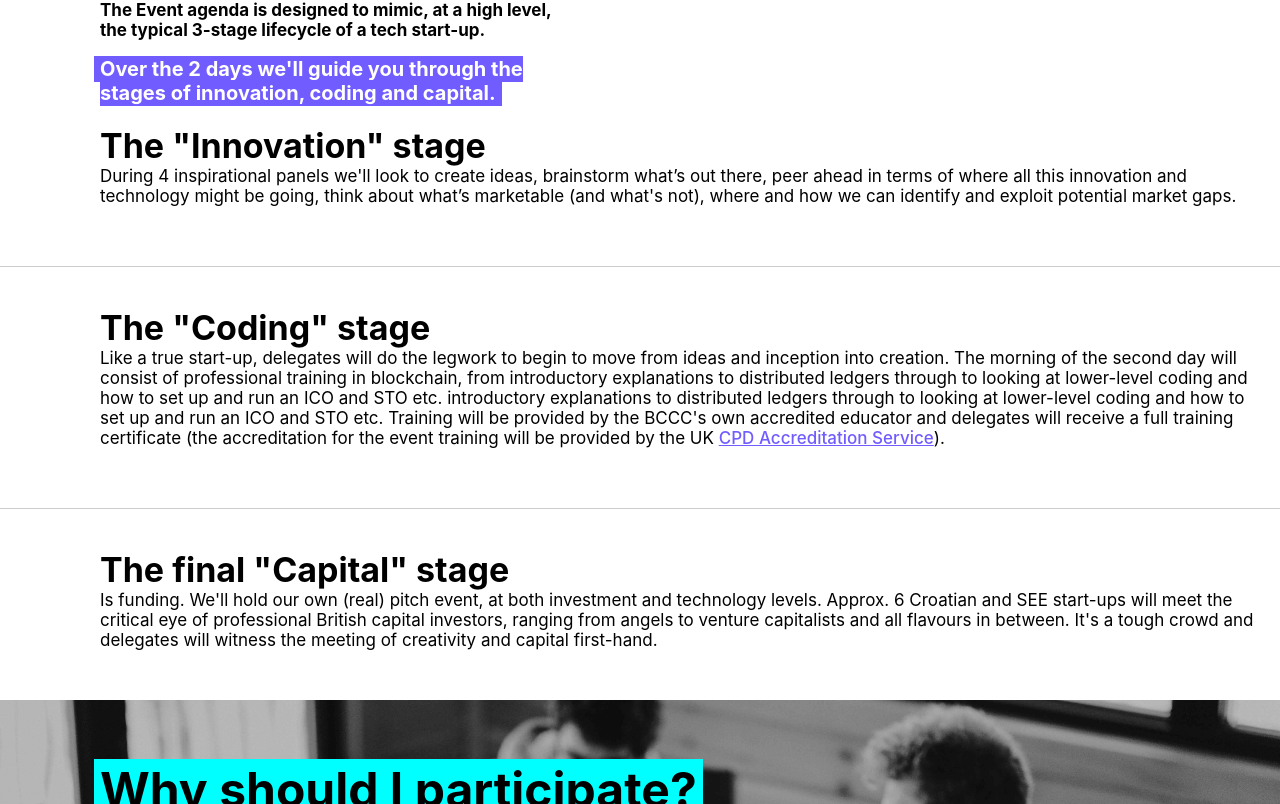
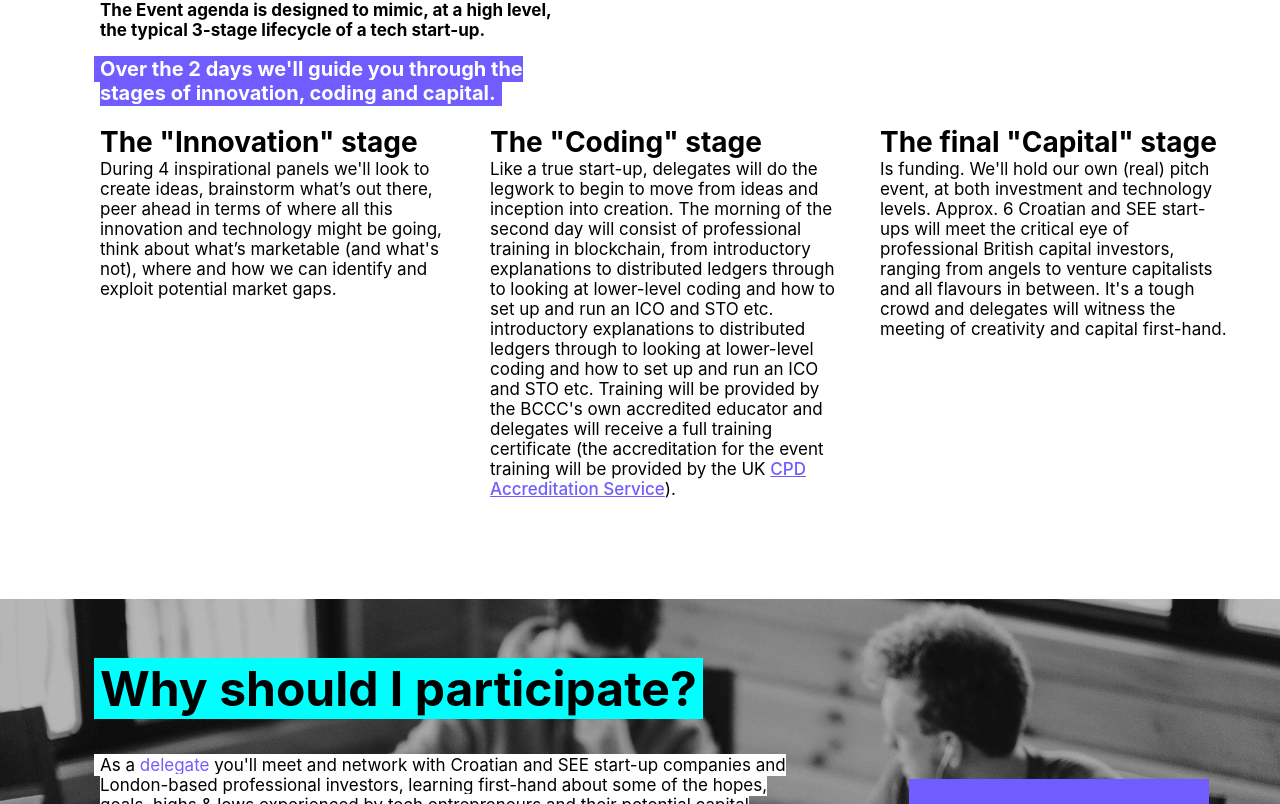
Before and after one commit to jcatalaamat/croatia-see-meets-uk, a React (Create React App) app: page / in a window 1280 px wide. Shown: the part 896-1700 px from the top of the page. Built offline with nearby package versions, Linux system fonts and the light colour scheme.

Commit message:
web styles

```diff
--- a/src/App.scss
+++ b/src/App.scss
@@ -130,6 +130,31 @@ p {
   }
 }
 
+.stage {
+  padding-bottom: 50px;
+  @media only screen and (min-width: 960px) {
+    max-width: 350px;
+    padding-bottom: 0;
+  }
+  h3 {
+    font-size: 28px;
+  }
+  &__container {
+    padding-left: 25px;
+    padding-right: 21px;
+    @media only screen and (min-width: 768px) {
+      padding-left: 100px;
+    }
+    @media only screen and (min-width: 960px) {
+      padding-right: 50px;
+      display: flex;
+      flex-direction: row;
+      justify-content: space-between;
+    }
+  }
+}
+
+
 .aqua-header__container {
   padding-top: 8px;
   padding-bottom: 8px;
@@ -224,6 +249,9 @@ p {
   .content {
     padding-right: 21px;
   }
+  @media only screen and (min-width: 768px) {
+    padding-bottom: 100px;
+  }
 }
 
 .purple-header__container {
@@ -291,6 +319,28 @@ p {
   &--underline {
    color: #00ffff;
    text-decoration: underline;
+  }
+}
+
+.two-columns {
+  padding-left: 100px;
+  @media only screen and (min-width: 960px) {
+    display: flex;
+    flex-direction: row;
+    justify-content: space-between
+  }
+}
+
+.column {
+  @media only screen and (min-width: 768px) {
+    width: 100%;
+  }
+}
+
+.column-inner {
+  @media only screen and (min-width: 768px) {
+    width: 400px;
+    padding-right: 50px
   }
 }
 
--- a/src/components/AboutTheEvent.jsx
+++ b/src/components/AboutTheEvent.jsx
@@ -23,6 +23,8 @@ const AboutTheEvent = () => (
       </div>
       <PurpleLine spacing text="Over the 2 days we'll guide you through the stages of innovation, coding and capital." />
     </div>
+    <div className="stage__container">
+      <div className="stage">
         <SmallSection header={'The "Innovation" stage'}>
           <p className="no-margin">
       During 4 inspirational panels we'll look to
@@ -34,7 +36,9 @@ not), where and how we can identify and
 exploit potential market gaps.
           </p>
         </SmallSection>
-    <div className="separator" />
+      </div>
+      {/* <div className="separator" /> */}
+      <div className="stage">
         <SmallSection header={'The "Coding" stage'}>
           <p className="no-margin">
       Like a true start-up, delegates will do the
@@ -58,7 +62,10 @@ training will be provided by the UK
 ).
           </p>
         </SmallSection>
-    <div className="separator" />
+
+      </div>
+      {/* <div className="separator" /> */}
+      <div className="stage">
         <SmallSection header={'The final "Capital" stage'}>
           <p className="no-margin">
       Is funding. We'll hold our own (real) pitch
@@ -72,6 +79,10 @@ will witness the meeting of creativity and
 capital first-hand.
           </p>
         </SmallSection>
+
+      </div>
+    </div>
+
   </div>
 );
 
--- a/src/components/HowToApply.jsx
+++ b/src/components/HowToApply.jsx
@@ -71,7 +71,8 @@ Stephen: +44 (0) 7973 666178 –
       </div>
     </div>
     <div className="two-columns">
-      <div className="content">
+      <div className="column">
+        <div className="column-inner">
           <PurpleLine spacingTop text="About attendees (if more than one, please fill out for each person)" />
           <Bullet text="Company" />
           <Bullet text="Number of persons attending" />
@@ -85,7 +86,10 @@ Stephen: +44 (0) 7973 666178 –
           <Bullet text="LinkedIn" />
           <Bullet text="Will you be requiring a CPQ Certificate: Yes | No" />
         </div>
-      <div className="content">
+
+      </div>
+      <div className="column">
+        <div className="column-inner">
           <PurpleLine spacingTop text="Are you a Delegate, Investor or Pitcher?" />
           <Bullet text="Attending as: Delegate | Investor | Startup" />
           <Bullet text="Dates Attending: Day 1 | Day 2" />
@@ -93,6 +97,7 @@ Stephen: +44 (0) 7973 666178 –
           <Bullet text="Please ask questions and write all your comments." />
         </div>
 
+      </div>
     </div>
     <div className="separator" />
     <div className="content">
@@ -121,7 +126,6 @@ or reaching of full capacity (whichever
 comes first).
         </p>
       </div>
-
     </div>
   </div>
 );
--- a/src/components/SmallSection.jsx
+++ b/src/components/SmallSection.jsx
@@ -3,7 +3,7 @@ import React from 'react';
 const SmallSection = (props) => {
   const { header, children } = props;
   return (
-    <div className="content">
+    <div>
       <h3>{header}</h3>
       {children}
     </div>
```
Lines whose indentation alone changed are shown as unchanged.
